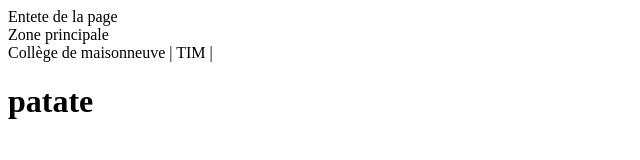
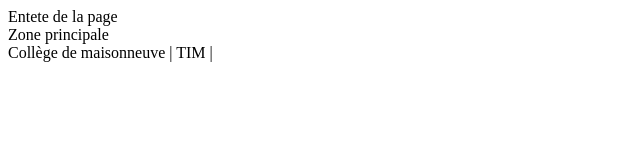
Before and after one commit to gabdestro/veille-node, a plain HTML site: page index.html in a window 1280 px wide. Shown: the whole page, without its empty margins (0-640 px from the left). Drawn offline with Linux system fonts and the light colour scheme.

Commit message:
retrait h1 patate

```diff
--- a/index.html
+++ b/index.html
@@ -7,6 +7,5 @@
 	<header>Entete de la page</header>
 	<main>Zone principale</main>
 	<footer>Collège de maisonneuve | TIM | </footer>
-	<h1>patate</h1>
 </body>
 </html>
```
